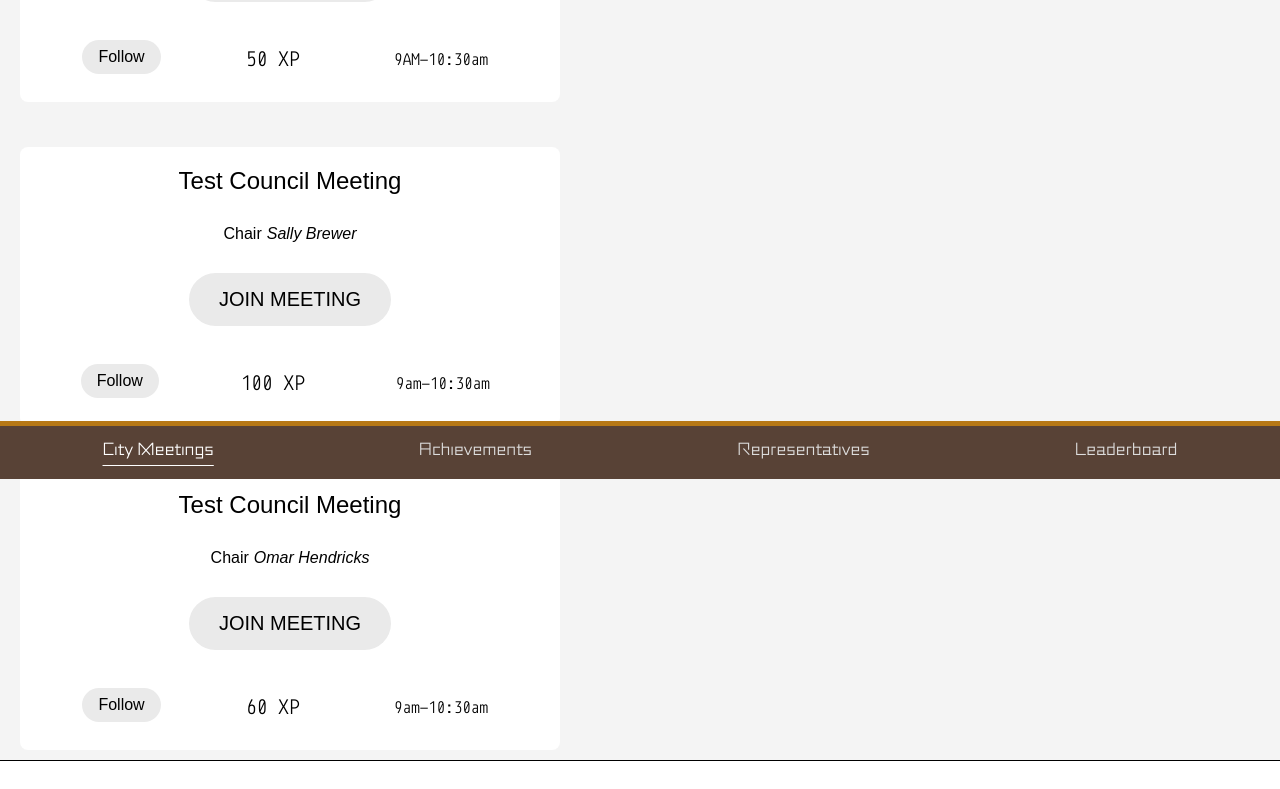
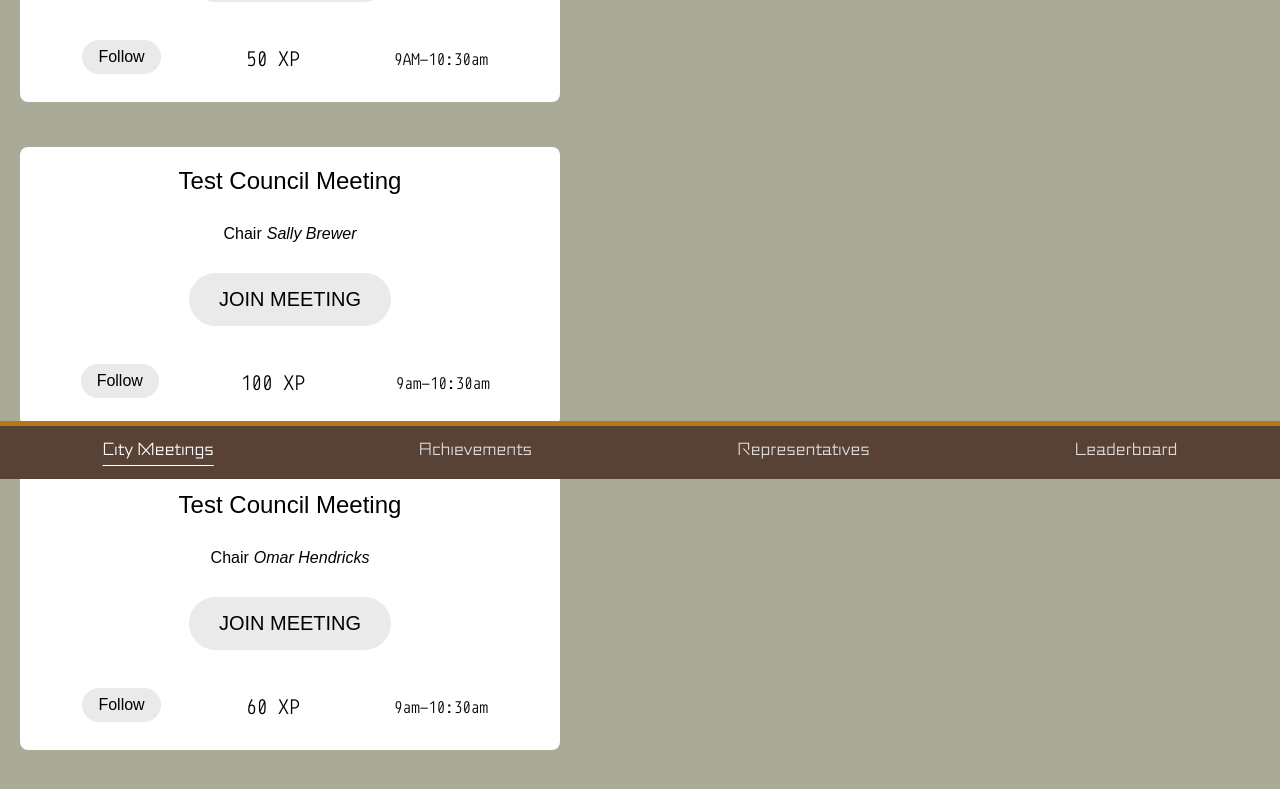
Before and after one commit to FlavorlessQuark/Politiquest, a React (Vite) app in the folder frontend/: page /home in a window 1280 px wide. Shown: the part 321-1110 px from the top of the page. Built offline with nearby package versions, Linux system fonts and the light colour scheme.

Commit message:
default background

```diff
--- a/frontend/src/App.tsx
+++ b/frontend/src/App.tsx
@@ -11,6 +11,9 @@ import Leaderboard from "./Leadeboard";
 import Profile from "./Profile";
 
 import { Palette } from "./styles";
+
+// change this if you want to change background
+document.body.style.backgroundColor = "#aaaa99";
 
 const App = () => {
   return (
--- a/frontend/src/Home.tsx
+++ b/frontend/src/Home.tsx
@@ -70,14 +70,13 @@ const Padder = styled.div`
     height: 5%;
     max-height: 100px;
     min-height: 40px;
-    border-top: 1px solid black;
     justify-content: space-around;
-    background: white;
 `;
 
 const Container = styled.div`
     width: 100%;
     height: fit-content;
+    background: ${props => props.theme.background};
 `;
 
 const TopBar = styled.div`
--- a/frontend/src/Meeting.tsx
+++ b/frontend/src/Meeting.tsx
@@ -62,6 +62,7 @@ const Container = styled.div`
     justify-content: space-between;
     padding: 2rem 2rem;
     box-sizing: border-box;
+    background: ${props => props.theme.background};
 `;
 
 const VidCol = styled.div`
```
